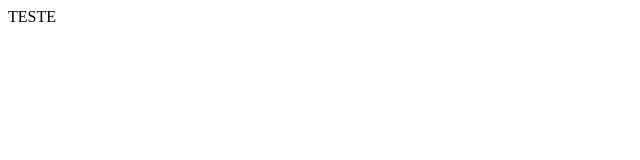
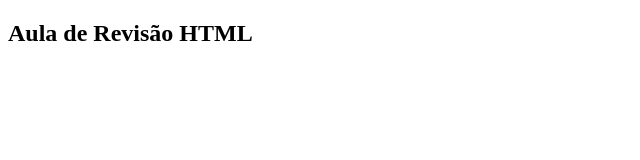
Before and after one commit to oliveiratiago/desenvolvimentoSistemas, a plain HTML site: page index.htm in a window 1280 px wide. Shown: the whole page, without its empty margins (0-640 px from the left). Drawn offline with Linux system fonts and the light colour scheme.

Commit message:
Criado arquivo index.htm

```diff
--- a/index.htm
+++ b/index.htm
@@ -1,10 +1,10 @@
-<html lang="pt">
+<!DOCTYPE html>
+<html lang="pt-br">
 <head>
     <meta charset="UTF-8">
-    <meta name="viewport" content="width=device-width, initial-scale=1.0">
-    <title>Document</title>
+    <title>Revisão Dev Sistemas</title>
 </head>
 <body>
-    TESTE
+    <h2>Aula de Revisão HTML</h2>
 </body>
 </html>
```
